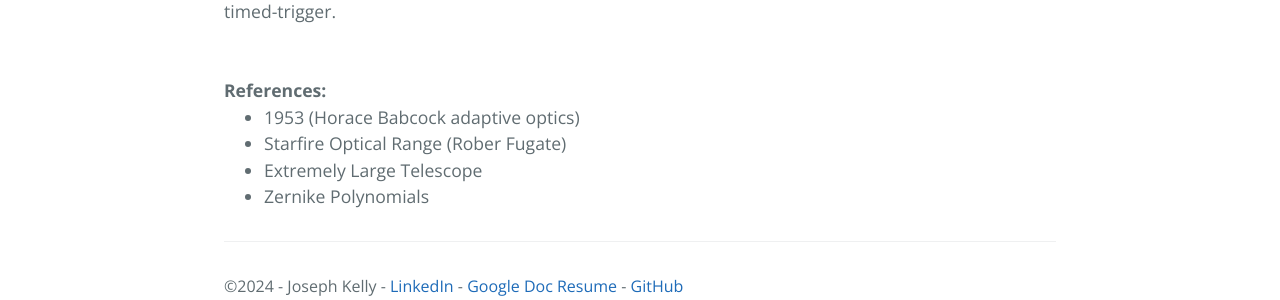
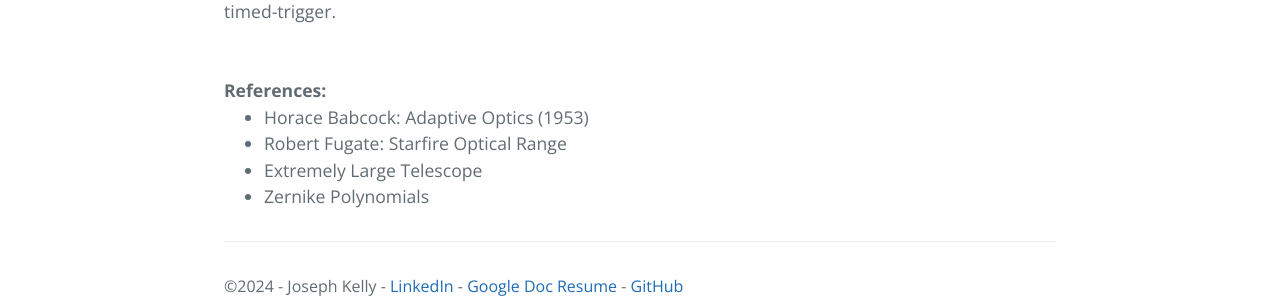
Before and after one commit to dirt19/dirt19.github.io, a Jekyll site: the page built from _posts/2024-01-27-guiding-star.html, in a window 1280 px wide. Shown: the part 1532-1832 px from the top of the page. Built offline with Jekyll 4.4.1, drawn with Linux system fonts in a browser that asks for light colours.

Commit message:
minor edits

```diff
--- a/_posts/2024-01-27-guiding-star.html
+++ b/_posts/2024-01-27-guiding-star.html
@@ -23,8 +23,8 @@ Off-the-shelf adaptive optics is not currently feasible for me. So, I will stick
 <br/><br/><br/>
 <b>References:</b>
 <ul>
-<li>1953 (Horace Babcock adaptive optics)</li>
-<li>Starfire Optical Range (Rober Fugate)</li>
+<li>Horace Babcock: Adaptive Optics (1953)</li>
+<li>Robert Fugate: Starfire Optical Range</li>
 <li>Extremely Large Telescope</li>
 <li>Zernike Polynomials</li>
 </ul>
```
